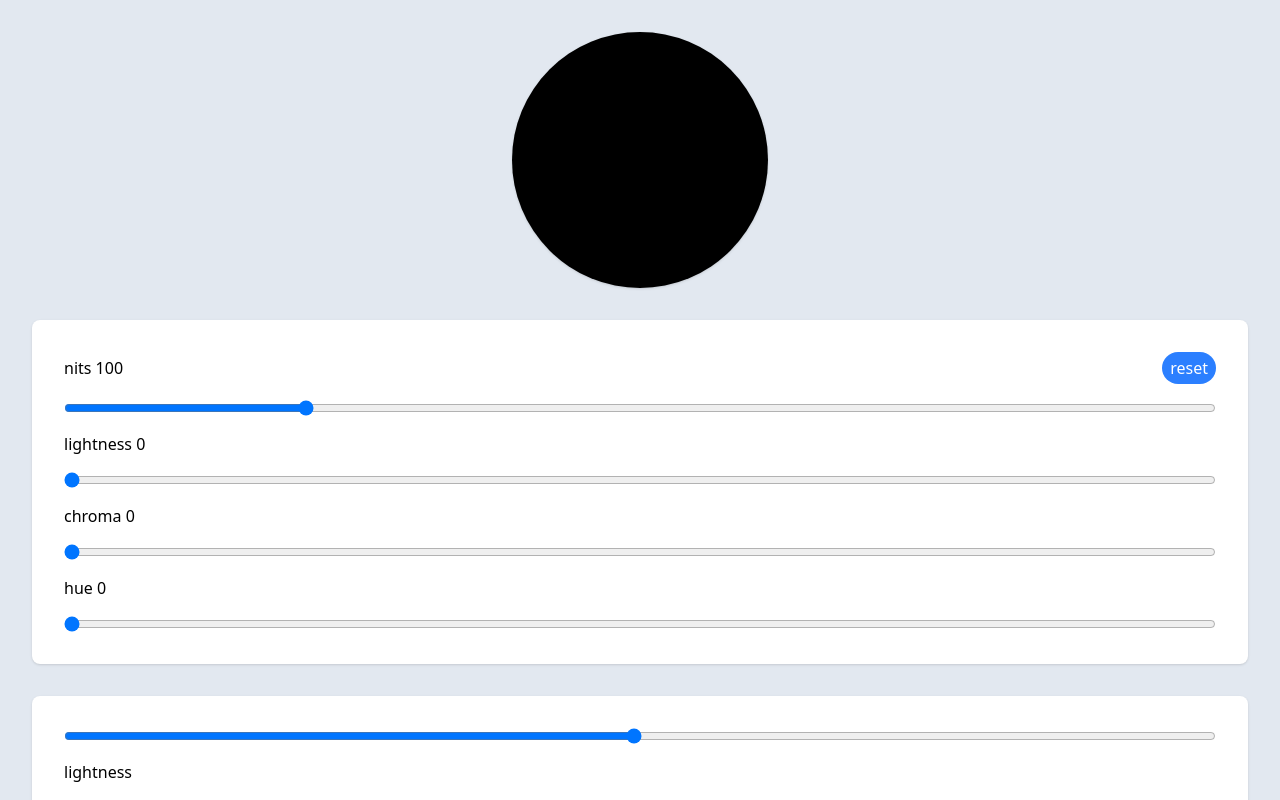
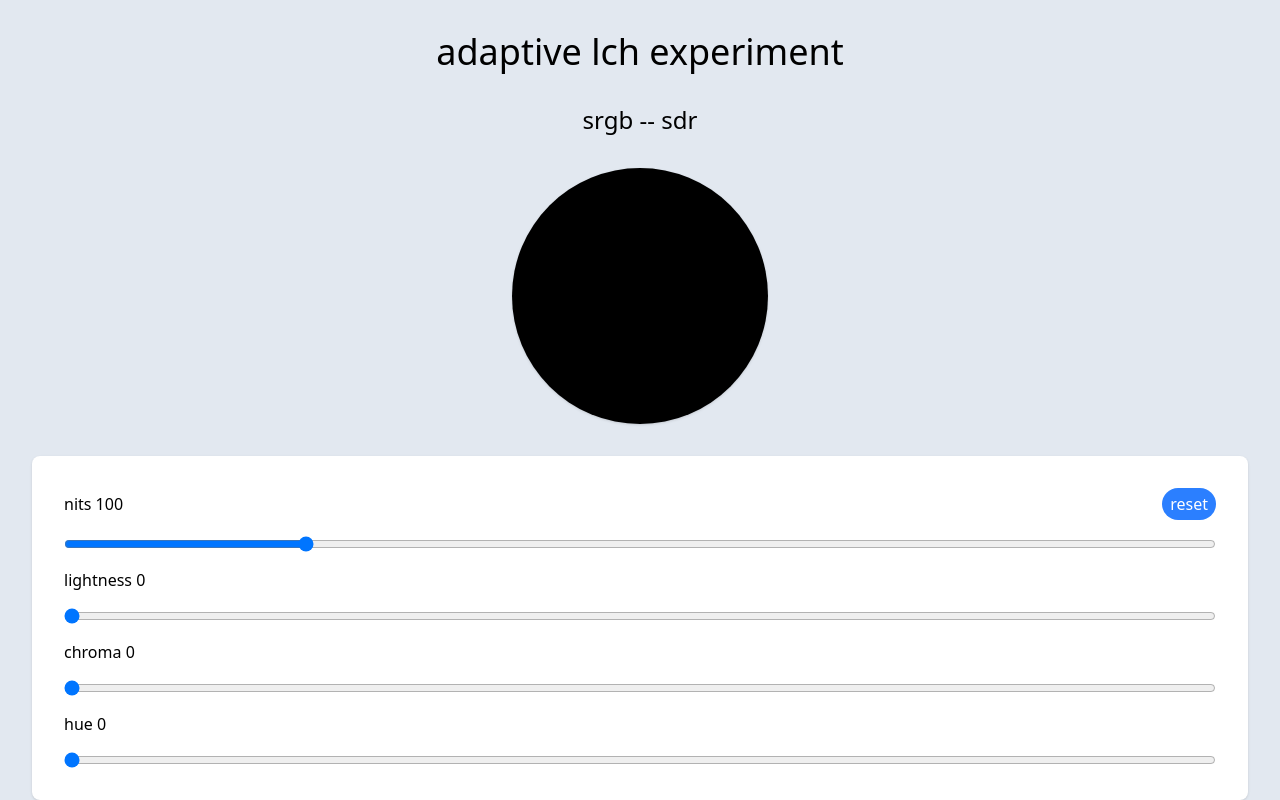
Before and after one commit to Manueljlin/adaptive-lch, a Vue app: page / in a window 1280 px wide. Built offline with nearby package versions, Linux system fonts and the light colour scheme.

Commit message:
add dbg info

```diff
--- a/src/App.vue
+++ b/src/App.vue
@@ -7,7 +7,9 @@ import { match } from 'ts-pattern'
 // fw16 is technically 500 but rtings measured it at this
 const currentDisplayMaxNits = ref(485)
 
-// const supportsP3 = matchMedia('(color-gamut: p3)').matches
+const supportsP3  = matchMedia('(color-gamut: p3)').matches
+const supportsHdr = matchMedia('(dynamic-range: high)').matches
+
 
 
 //~~~~~~~~~~~~~~~~~~~~~~~~~~~~~~~~~~~~~~~~~~~~~~~~~~~~~~~~~~~~~~~~~~~~~~~~~~~~//
@@ -111,6 +113,14 @@ const palette = computed(() =>
       *:shrink-0
     "
   >
+    <h1 class="text-4xl">
+      adaptive lch experiment
+    </h1>
+
+    <h2 class="text-2xl">
+      {{ supportsP3 ? 'p3 wide gamut' : 'srgb' }} -- {{ supportsHdr ? 'hdr' : 'sdr' }}
+    </h2>
+
     <!-- color preview -->
     <div class="size-64 rounded-full shadow"
       :style="{
```
